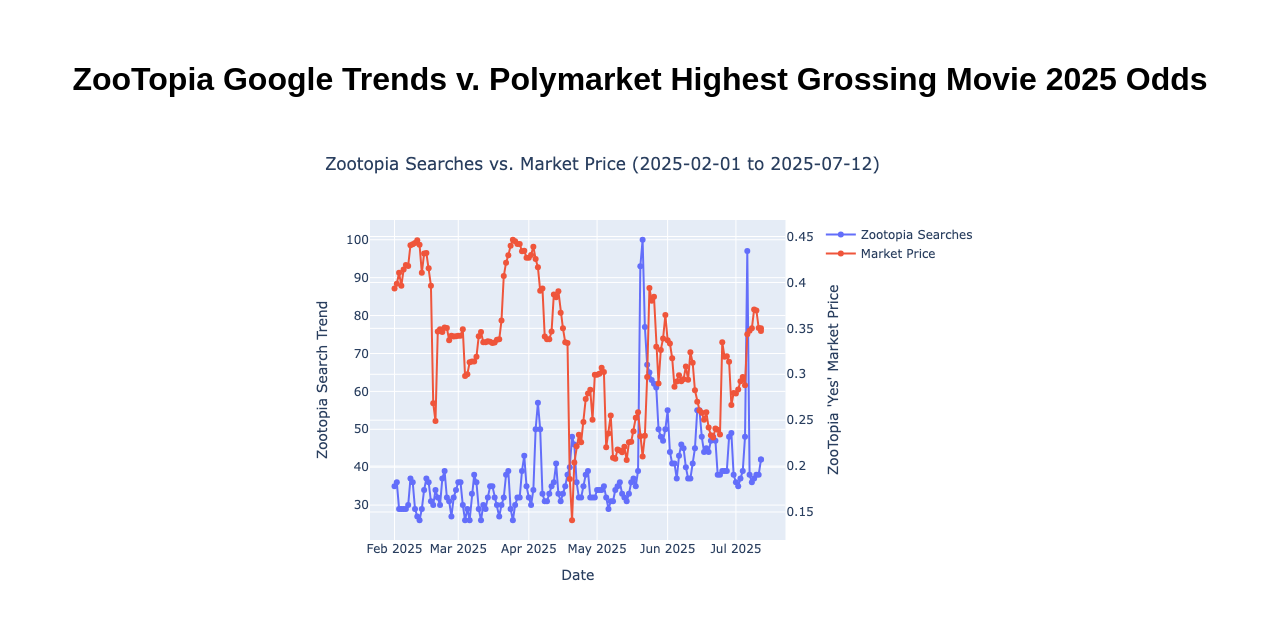
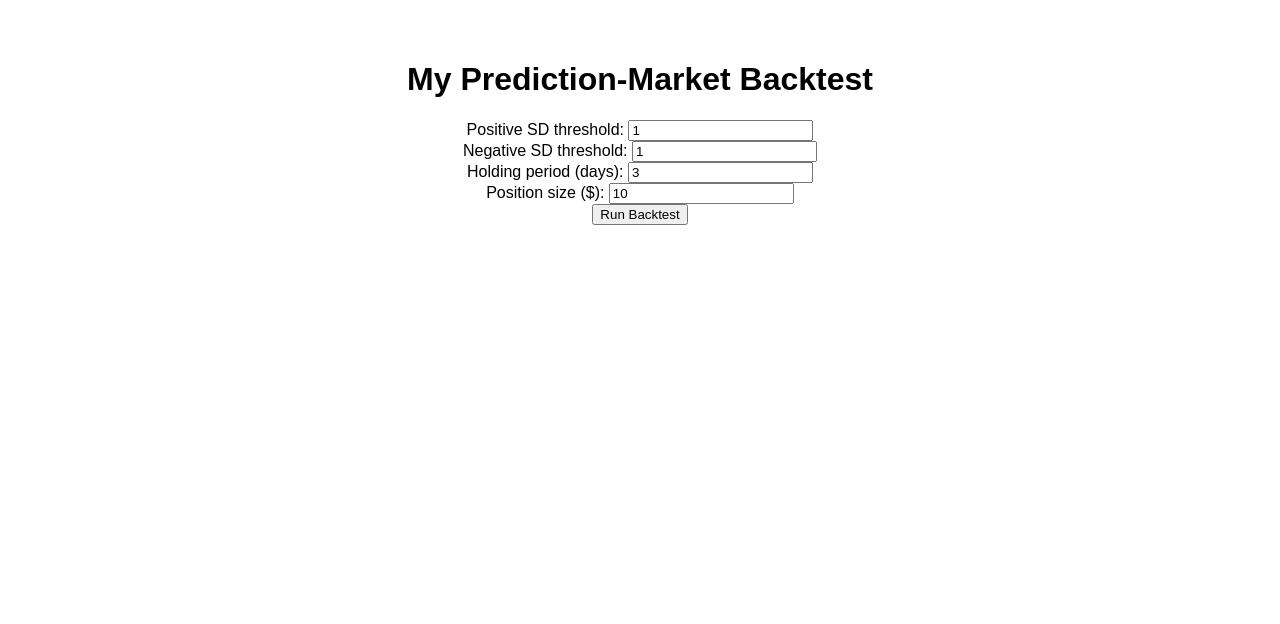
Before and after one commit to zacSpace/visProjects, a plain HTML site: page docs/index.html in a window 1280 px wide. Drawn offline with Linux system fonts and the light colour scheme.

Commit message:
adding in the button

```diff
--- a/docs/index.html
+++ b/docs/index.html
@@ -1,15 +1,37 @@
+<!-- docs/index.html -->
 <!DOCTYPE html>
 <html lang="en">
 <head>
   <meta charset="UTF-8">
-  <title>My Data Viz</title>
+  <title>My Static Site</title>
   <link rel="stylesheet" href="css/styles.css">
 </head>
 <body>
-  <h1>ZooTopia Google Trends v. Polymarket Highest Grossing Movie 2025 Odds</h1>
+  <h1>My Prediction-Market Backtest</h1>
 
-  <!-- This is where your Python-generated chart appears -->
-  <img src="images/chart.png" alt="Category Values Chart">
+  <!-- New: Backtest parameter form -->
+  <form id="backtest-form">
+    <div>
+      <label for="posSd">Positive SD threshold:</label>
+      <input type="number" id="posSd" step="0.1" value="1">
+    </div>
+    <div>
+      <label for="negSd">Negative SD threshold:</label>
+      <input type="number" id="negSd" step="0.1" value="1">
+    </div>
+    <div>
+      <label for="holdDays">Holding period (days):</label>
+      <input type="number" id="holdDays" min="1" value="3">
+    </div>
+    <div>
+      <label for="positionSize">Position size ($):</label>
+      <input type="number" id="positionSize" step="0.01" value="10">
+    </div>
+    <button type="submit">Run Backtest</button>
+  </form>
+
+  <!-- Your existing chart container -->
+  <div id="chart"></div>
 
   <script src="js/app.js"></script>
 </body>
```
Also changed, not shown: docs/js/app.js (line endings or trailing spaces).
